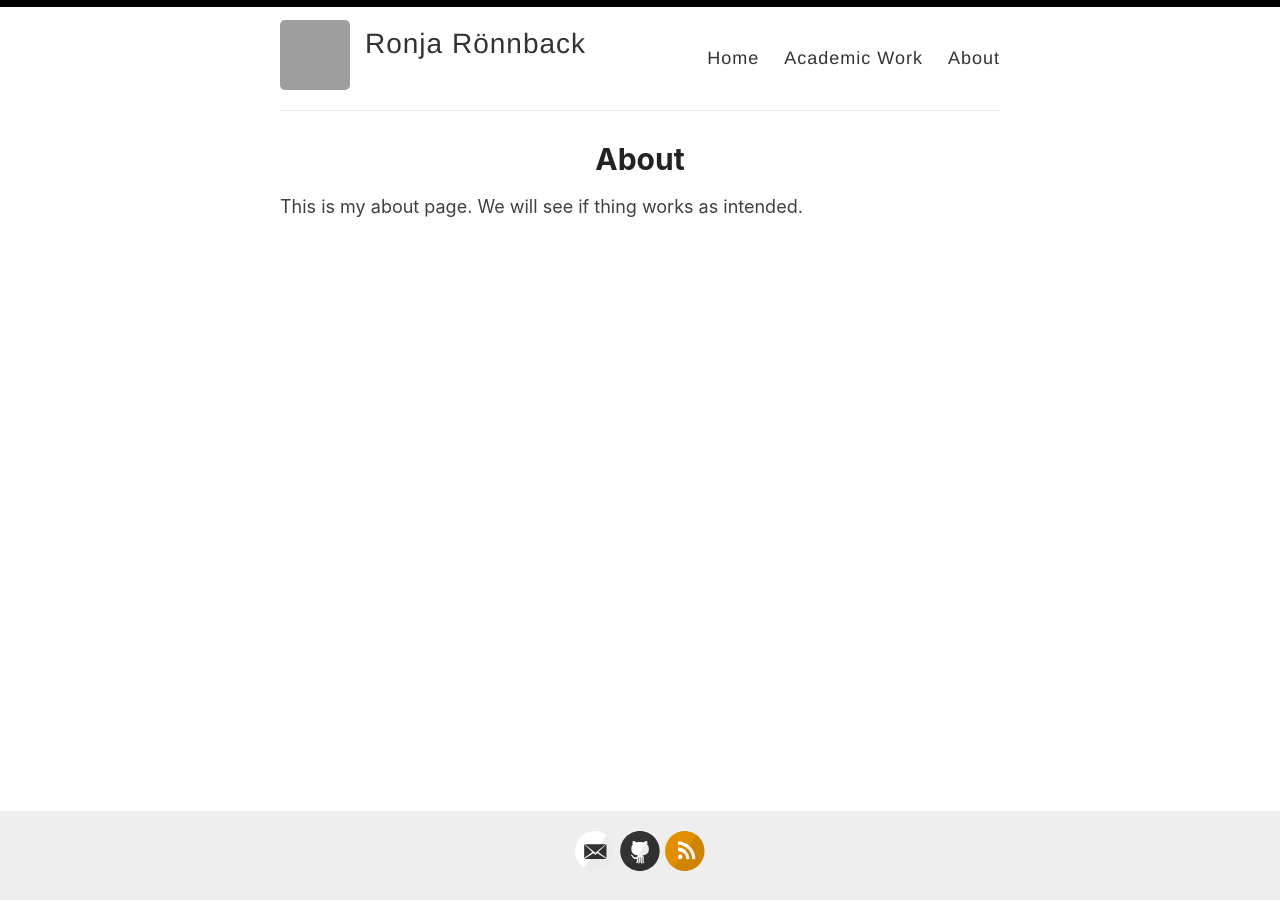
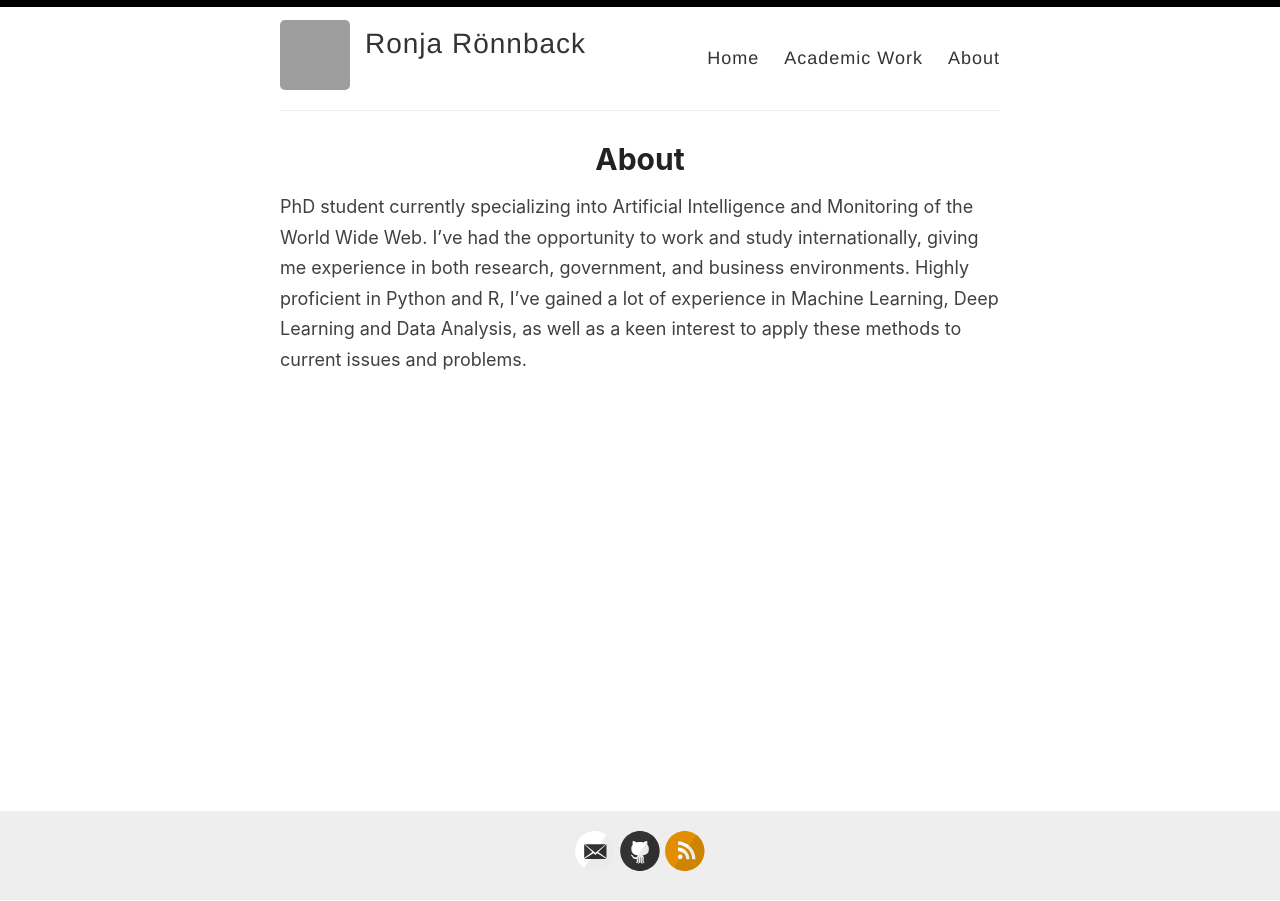
Before and after one commit to rtronnback/rtronnback.github.io, a Jekyll site: the page built from _pages/about.md, in a window 1280 px wide. Built offline with Jekyll 4.4.1, drawn with Linux system fonts in a browser that asks for light colours; grey boxes are pictures that could not be loaded.

Commit message:
Update about.md

```diff
--- a/_pages/about.md
+++ b/_pages/about.md
@@ -5,4 +5,4 @@ permalink: /about/
 ---
 
 
-This is my about page. We will see if thing works as intended.
+PhD student currently specializing into Artificial Intelligence and Monitoring of the World Wide Web. I've had the opportunity to work and study internationally, giving me experience in both research, government, and business environments. Highly proficient in Python and R, I've gained a lot of experience in Machine Learning, Deep Learning and Data Analysis, as well as a keen interest to apply these methods to current issues and problems.
```
